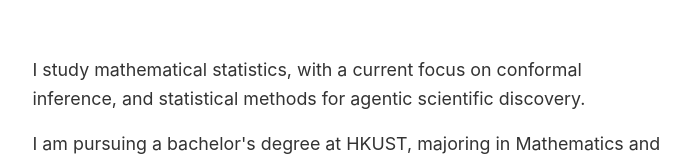
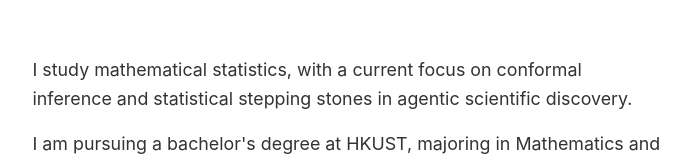
Before and after one commit to AragornBFRer/AragornBFRer.github.io, a plain HTML site: page index.html in a window 1280 px wide. Shown: the part 183-346 px from the top of the page, without its empty margins (293-983 px from the left). Drawn offline with Linux system fonts and the light colour scheme.

Commit message:
refine
这个好

```diff
--- a/index.html
+++ b/index.html
@@ -361,8 +361,8 @@
 
         <section aria-label="About">
             <p class="lede">
-                I study mathematical statistics, with a current focus on conformal inference,
-                and statistical methods for agentic scientific discovery.
+                I study mathematical statistics, with a current focus on conformal inference and
+                statistical stepping stones in agentic scientific discovery.
             </p>
             <p class="bio">
                 I am pursuing a bachelor's degree at HKUST, majoring in Mathematics and
```
